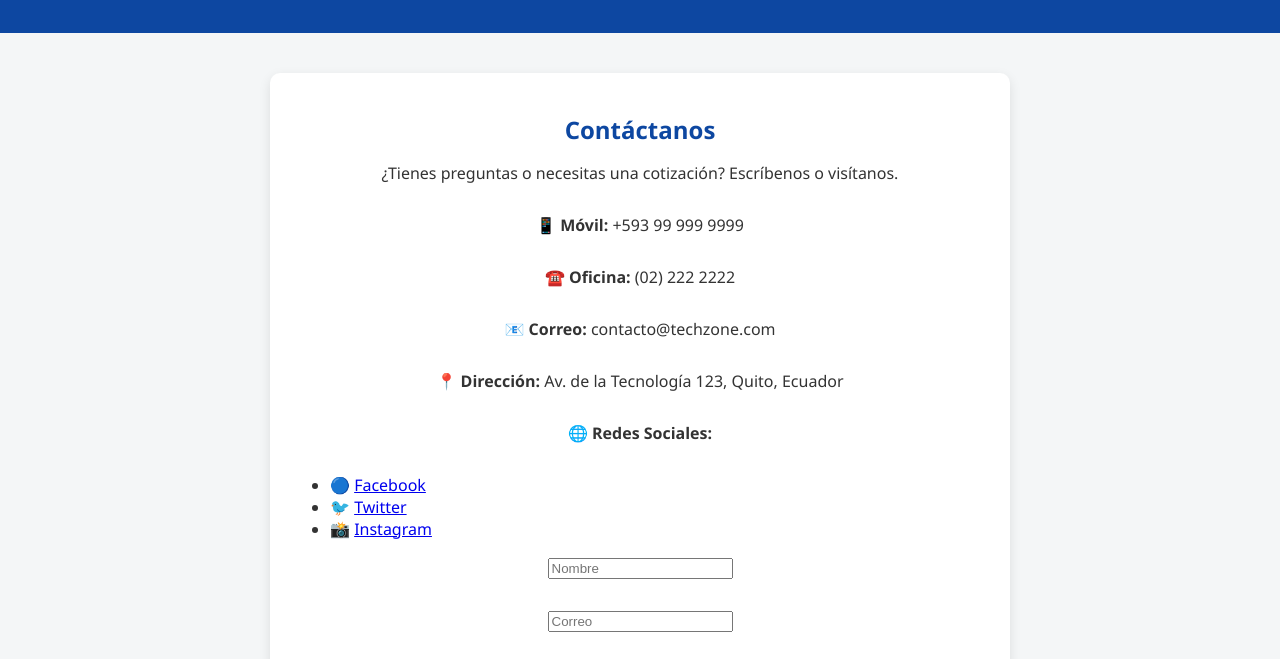
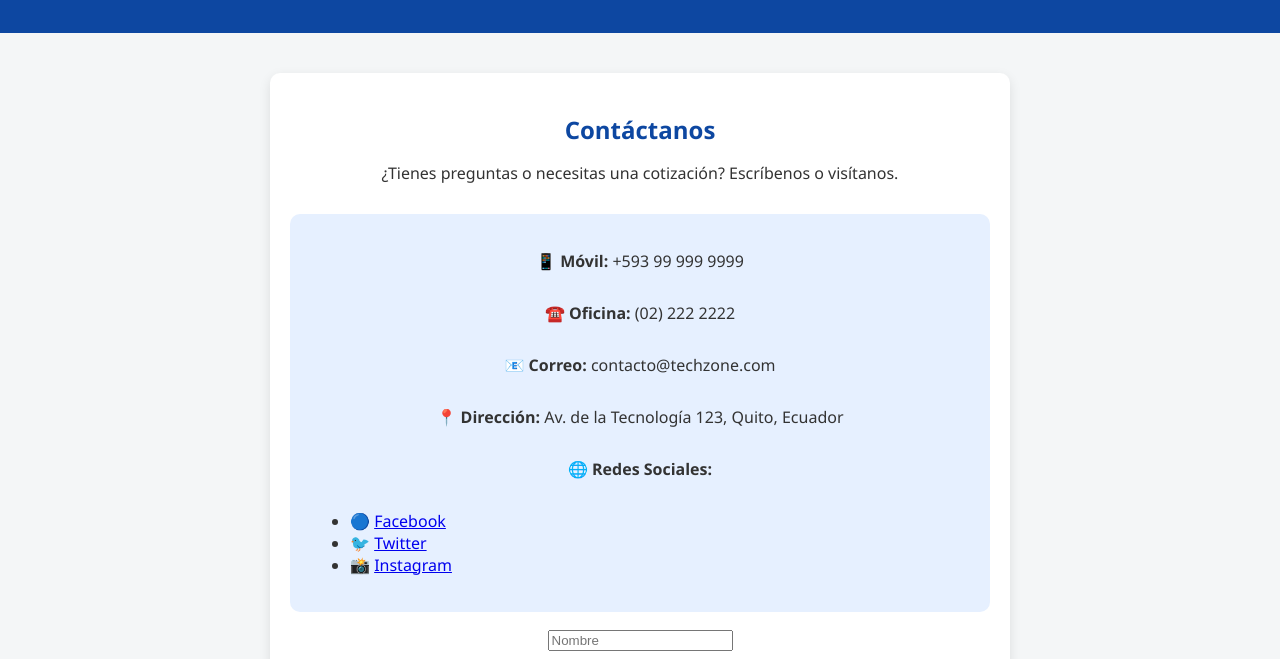
Before and after one commit to Lex-fabian/Grupo2, a plain HTML site: page contactos.html in a window 1280 px wide. Shown: the part 131-790 px from the top of the page. Drawn offline with Linux system fonts and the light colour scheme.

Commit message:
estile cambio

```diff
--- a/style/contactos.css
+++ b/style/contactos.css
@@ -118,3 +118,9 @@ footer {
     transform: scale(1.1);
     box-shadow: 0 6px 16px rgba(0, 0, 0, 0.3);
 }
+.info-contacto {
+  background-color: #e6f0ff; /* azul claro tecnológico */
+  padding: 20px;
+  border-radius: 10px;
+  margin-top: 20px;
+}
```
